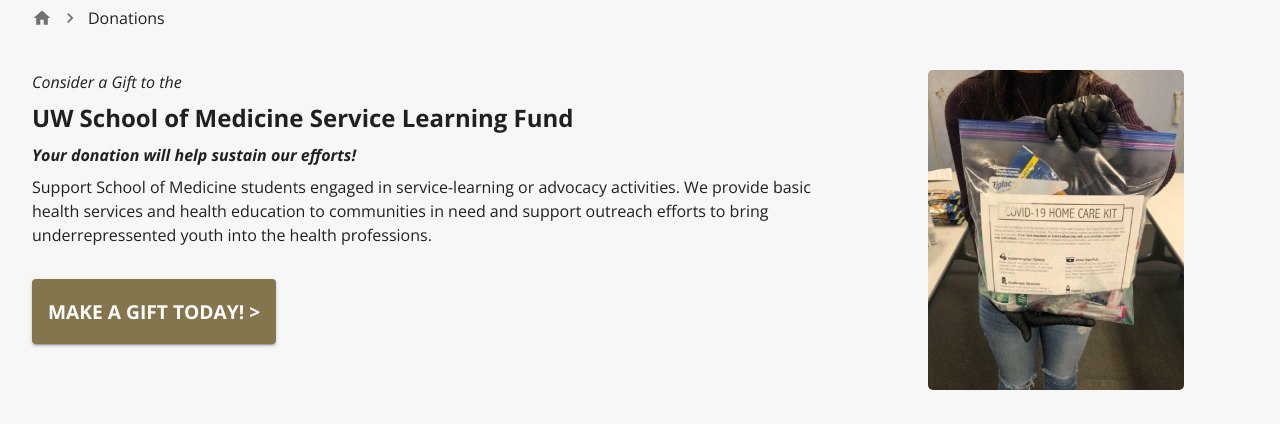
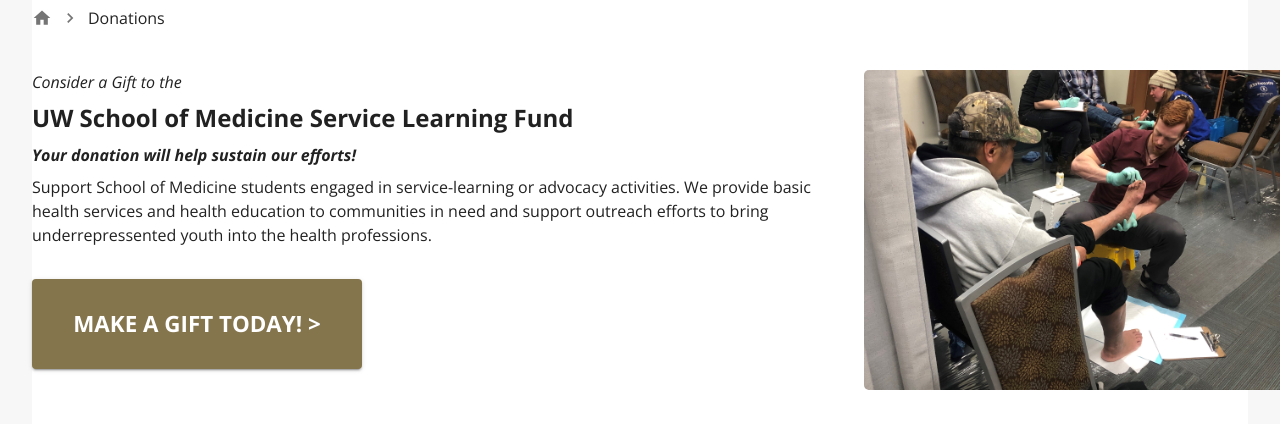
Before and after one commit to slweb-uw/volunteer-site, a Next.js app: page /donations in a window 1280 px wide. Shown: the part 131-555 px from the top of the page. Built offline with nearby package versions, Linux system fonts and the light colour scheme; no server answers.

Commit message:
donations page formatting changes

```diff
--- a/pages/donations.tsx
+++ b/pages/donations.tsx
@@ -65,7 +65,9 @@ const Donations: NextPage<Props> = ({ classes }) => {
                 marginBottom: "2rem",
                 fontWeight: 700,
                 padding: "1rem",
-                fontSize: "1.2rem",
+                fontSize: "1.4rem",
+                width: "330px",
+                height: "90px",
               }}
             >
               Make a Gift Today! {">"}{" "}
@@ -86,8 +88,8 @@ const Donations: NextPage<Props> = ({ classes }) => {
                 width: "auto",
                 borderRadius: "5px",
               }}
-              src="/home-care-kits.jpg"
-              alt="doctor caring for mom with child"
+              src="/Foot Care 2.jpg"
+              alt="person holding home care kit"
             />
           </div>
         </Grid>
@@ -145,6 +147,7 @@ const styles = createStyles({
     width: "95%",
     paddingTop: "2em",
     paddingBottom: "5em",
+    backgroundColor: "white",
   },
 });
 
```
Also changed, not shown: public/Foot Care 2.jpg (added).
